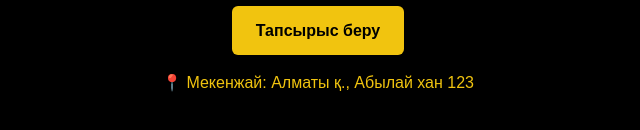
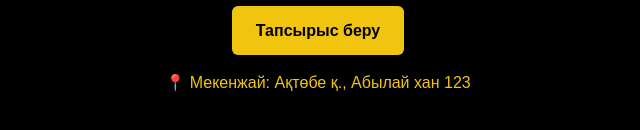
Before and after one commit to sansuzbaevasylkhan/kumisbekstudio.kz, a plain HTML site: page index.html in a window 1280 px wide. Shown: the part 2053-2183 px from the top of the page, 322-962 px from the left. Drawn offline with Linux system fonts and the light colour scheme.

Commit message:
Update index.html

```diff
--- a/index.html
+++ b/index.html
@@ -163,7 +163,7 @@
   <h2>Тапсырыс беру</h2>
   <p>Фотосессияға жазылу үшін төмендегі батырманы басыңыз 👇</p>
   <a href="order.html" class="contact-btn">Тапсырыс беру</a>
-  <p class="address">📍 Мекенжай: Алматы қ., Абылай хан 123</p>
+  <p class="address">📍 Мекенжай: Ақтөбе қ., Абылай хан 123</p>
 </section>
 
 <script>
```
